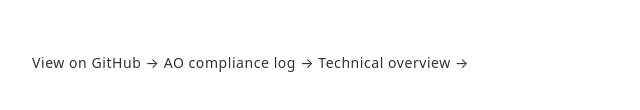
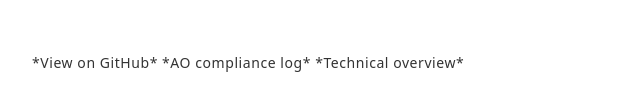
Before and after one commit to k-luecke/paxiom, a plain HTML site: page index.html in a window 1280 px wide. Shown: the part 706-816 px from the top of the page, 268-908 px from the left. Drawn offline with Linux system fonts and the light colour scheme.

Commit message:
Update index.html

```diff
--- a/index.html
+++ b/index.html
@@ -145,13 +145,13 @@ No relayers. No validators. No trusted intermediaries.
 No checkpoints. No consensus trust assumptions. Verifiable from genesis.
 </p>
 <a class="github" href="https://github.com/k-luecke/paxiom" target="_blank">
-  View on GitHub →
+  *View on GitHub*
 </a>
 <a class="github" href="https://arweave.net/w_MR7QlkfuRcfd3TQJPD1pzMwU5yEEyLMDjO0Ql8_5I" target="_blank">
-  AO compliance log →
+  *AO compliance log*
 </a>
 <a class="github" href="about.html">
-  Technical overview →
+  *Technical overview*
 </a>
 </body>
 </html>
```
